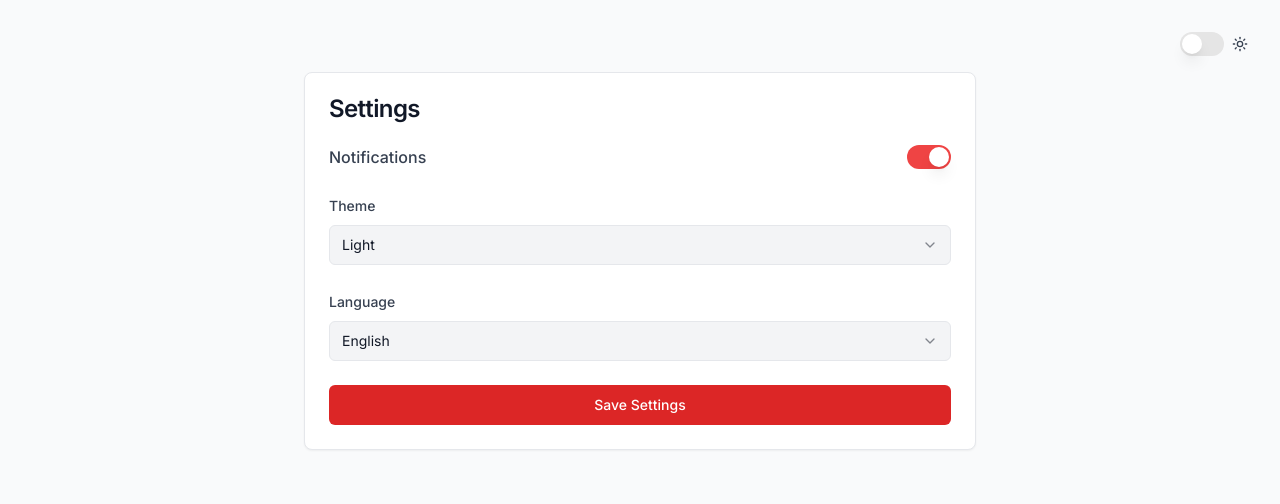
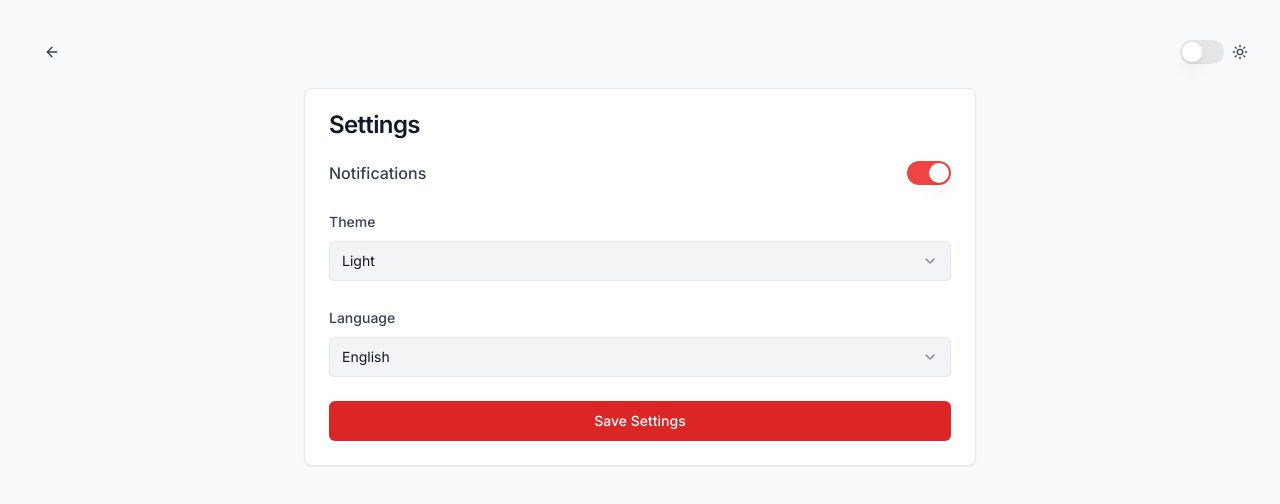
Before and after one commit to sergeimlk/gamerz-v1, a Next.js app: page /settings in a window 1280 px wide. Shown: the top 504 px of the page. Built offline with nearby package versions, Linux system fonts and the light colour scheme.

Commit message:
added: back arrow

```diff
--- a/app/home/page.tsx
+++ b/app/home/page.tsx
@@ -5,7 +5,7 @@ import Link from "next/link"
 import { Button } from "@/components/ui/button"
 import { Card, CardContent, CardHeader, CardTitle } from "@/components/ui/card"
 import { Avatar, AvatarFallback, AvatarImage } from "@/components/ui/avatar"
-import { MessageSquare, Users, Activity, Star } from "lucide-react"
+import { MessageSquare, Users, Activity, Star, ArrowLeft } from "lucide-react"
 import { useTheme } from "@/contexts/theme-context"
 import { cn } from "@/lib/utils"
 import { ThemeToggle } from "@/components/theme-toggle"
@@ -16,6 +16,20 @@ export default function HomePage() {
   return (
     <div className={cn("min-h-screen p-8", theme === "light" ? "bg-gray-50 text-gray-900" : "bg-black text-white")}>
       <header className="flex justify-between items-center mb-8">
+        <div className="flex items-center space-x-4">
+          <Button
+            variant="ghost"
+            size="icon"
+            className={cn(
+              "rounded-full",
+              theme === "light" ? "text-gray-700 hover:bg-gray-100" : "text-white hover:bg-white/10"
+            )}
+            asChild
+          >
+            <Link href="/dashboard" title="Retour au dashboard">
+              <ArrowLeft className="h-5 w-5" />
+            </Link>
+          </Button>
           <div>
             <h1 className="text-3xl font-bold mb-2">
               Welcome back, <span className="text-red-500">GamerPro99</span>!
@@ -23,6 +37,7 @@ export default function HomePage() {
             <p className={theme === "light" ? "text-gray-600" : "text-zinc-400"}>
               Here's what's happening in your gaming world.
             </p>
+          </div>
         </div>
         <ThemeToggle />
       </header>
--- a/app/settings/page.tsx
+++ b/app/settings/page.tsx
@@ -1,6 +1,7 @@
 "use client";
 
 import { useState } from "react";
+import Link from "next/link";
 import { Button } from "@/components/ui/button";
 import { Switch } from "@/components/ui/switch";
 import { Card, CardContent, CardHeader, CardTitle } from "@/components/ui/card";
@@ -16,6 +17,7 @@ import { toast } from "@/components/ui/use-toast";
 import { useTheme } from "@/contexts/theme-context";
 import { cn } from "@/lib/utils";
 import { ThemeToggle } from "@/components/theme-toggle";
+import { ArrowLeft } from "lucide-react";
 
 export default function SettingsPage() {
   const { theme, setTheme } = useTheme();
@@ -52,7 +54,20 @@ export default function SettingsPage() {
         theme === "light" ? "bg-gray-50 text-gray-900" : "bg-black text-white"
       )}
     >
-      <div className="flex justify-end mb-4">
+      <div className="flex justify-between items-center mb-4">
+        <Button
+          variant="ghost"
+          size="icon"
+          className={cn(
+            "rounded-full",
+            theme === "light" ? "text-gray-700 hover:bg-gray-100" : "text-white hover:bg-white/10"
+          )}
+          asChild
+        >
+          <Link href="/dashboard" title="Retour au dashboard">
+            <ArrowLeft className="h-5 w-5" />
+          </Link>
+        </Button>
         <ThemeToggle />
       </div>
 
```
Lines whose indentation alone changed are shown as unchanged.
